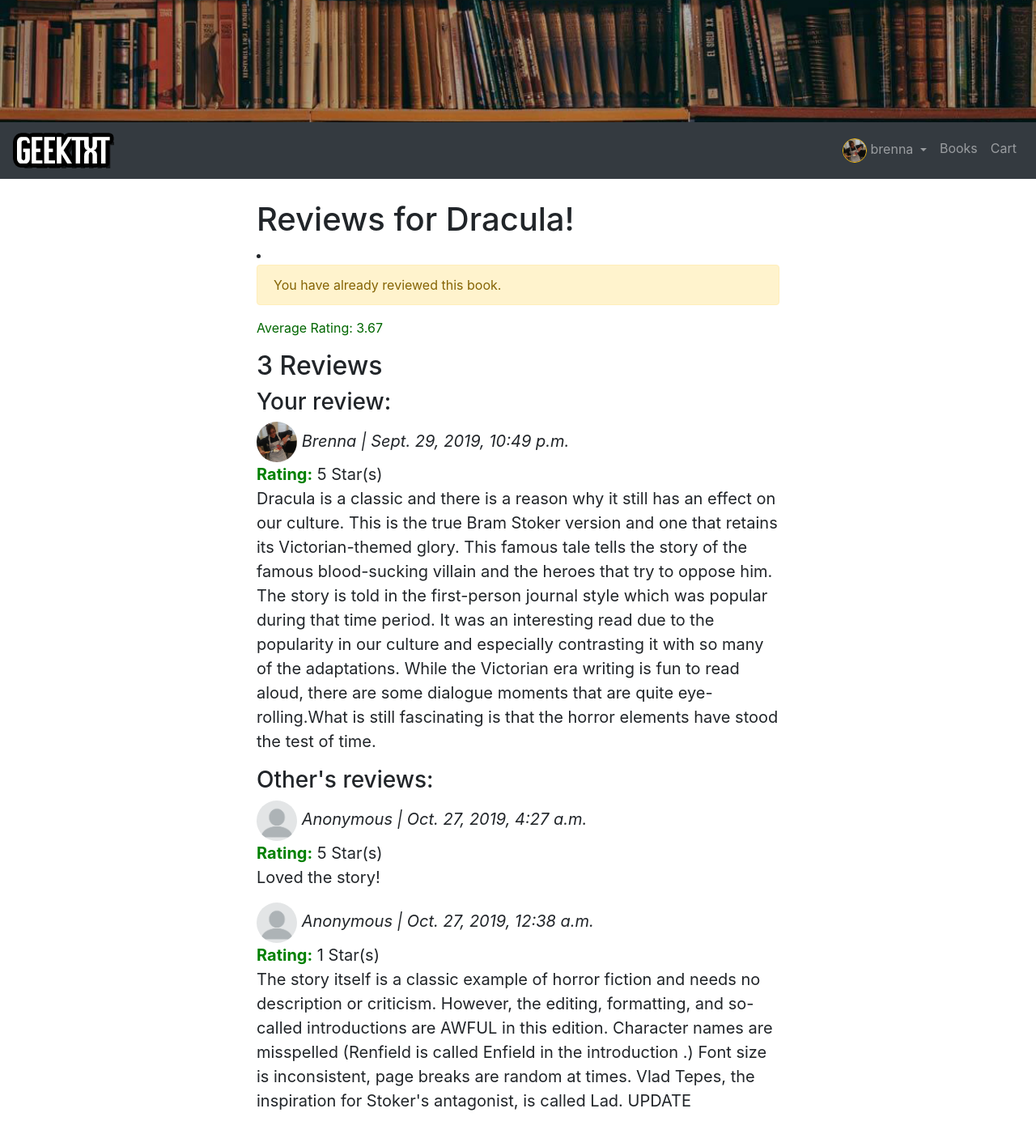
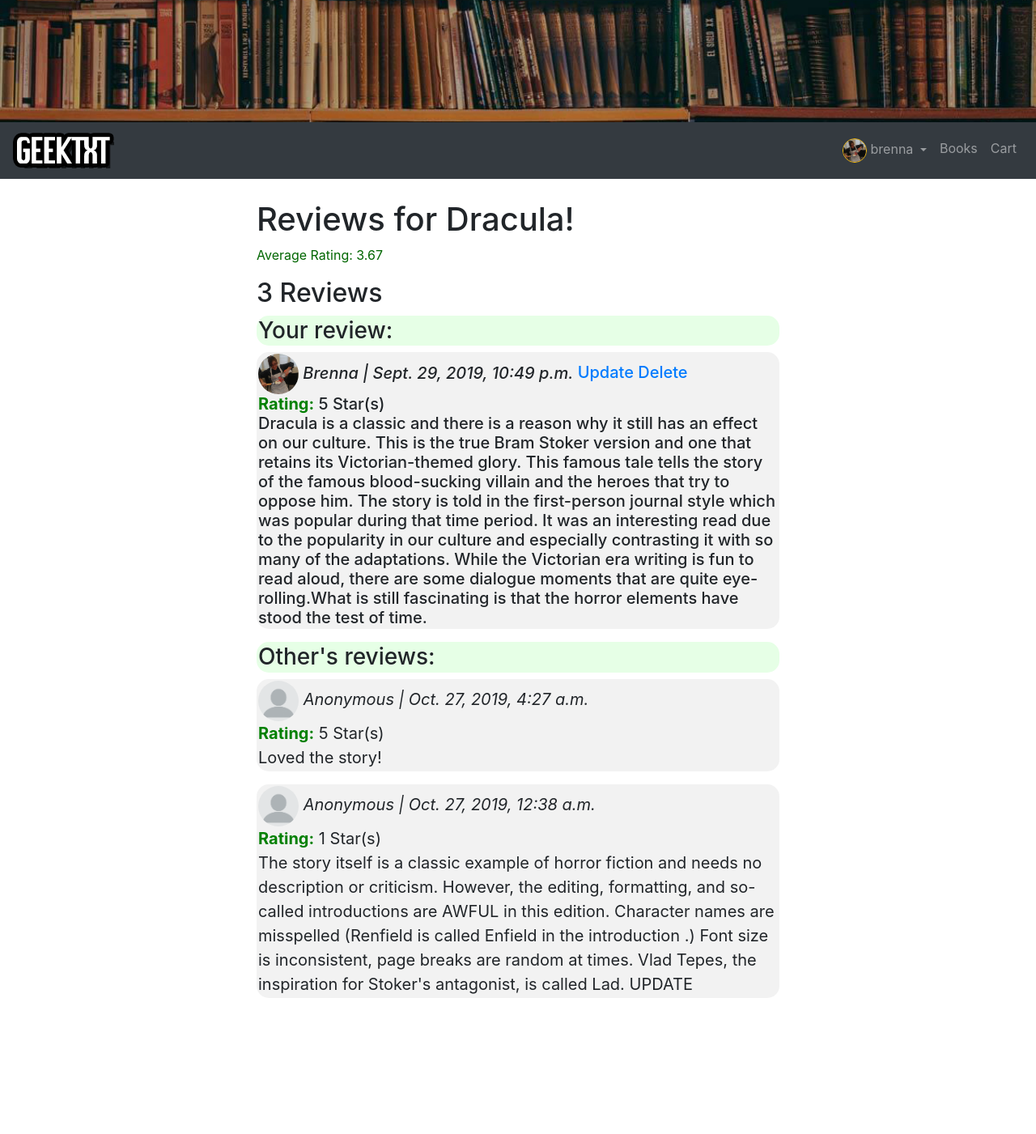
Before and after one commit to BrennaRamos/Team-7--Book-Store, a Django app: page /reviews/8/Dracula in a window 1280 px wide. Shown: the whole page at 81% size. After the commit the page ends 1233 px from the top, so only its background shows below. Run offline with Django 3.2, Linux system fonts and the light colour scheme; a user stored in the database is signed in; data comes from the database, SQL or seed files in the repository; both versions use the stored data as it was after the commit; parts of the project's set-up code (start-up, migrations or seed data) failed here and were passed over; some libraries are stand-ins or nearby versions.

Commit message:
users can edit their reviews now

```diff
--- a/bookstore/static/css/review-style.css
+++ b/bookstore/static/css/review-style.css
@@ -20,3 +20,9 @@
 .ave-rating {
 	color: #006600;
 }
+
+.your_review {
+	width:100%;
+    height:90%;
+    background:red;
+}
--- a/reviews/forms.py
+++ b/reviews/forms.py
@@ -10,3 +10,13 @@ class ReviewForm(forms.ModelForm):
                 'maxlength': '800',
             }),
         }
+
+class UpdateReviewForm(forms.ModelForm):
+	class Meta:
+		model = Review
+		fields = ('content', 'rating', 'anonymous')
+		widgets = {
+            'content' : forms.Textarea(attrs={
+                'maxlength': '800',
+            }),
+        }
--- a/reviews/templates/reviews/reviews.html
+++ b/reviews/templates/reviews/reviews.html
@@ -16,9 +16,6 @@
 	{% if user.is_authenticated %}
 		{% if purchased %}
 			{% if reviewed_already %}
-				<li>
-					<div class="alert alert-warning"> You have already reviewed this book. </div>
-				</li>
 			{% else %}
 				{% if reviews.count == 0 %}
 					<p>Be the first to review this book!</p>
@@ -51,24 +48,25 @@
 
 		<h2>{{ reviews.count }} Review{{ reviews|pluralize }}</h2>
 		{% if this_user_review %}
-			<h3>Your review:</h3>
+			<h3 style="background-color:#e6ffe6; border-radius:15px;padding:2px;">Your review:<h3>
 			{% for this_review in this_user_review %}
-				<blockquote class="blockquote">
+				<blockquote class="blockquote" style="background-color:#f2f2f2;border-radius: 15px;padding:2px;">
 					<cite title="Source Title">
 						<img class="rounded-circle account-img" src="{{ this_review.author.profile.profilePic.url }}" width="50" height="50">
-						{{ this_review.author|capfirst }} | {{ this_review.date_posted }}</cite>
-					<p class="mb-0"><span class="rating">Rating:</span> {{ this_review.rating }} Star(s)</p>
-					<p class="mb-0">{{ this_review.content }}</p>
+								{{ this_review.author|capfirst }} | {{ this_review.date_posted }}</cite>
+								<a href="{% url 'updateReview' this_review.id %}">Update</a>
+								<a href="">Delete</a>
+						<p class="mb-0"><span class="rating">Rating:</span> {{ this_review.rating }} Star(s)</p>
+						<p class="mb-0">{{ this_review.content }}</p>
 				</blockquote>
 			{% endfor %}
 		{% endif %}
-
 		{% if this_user_review and reviews_minus_this_user.count > 0 %}
-			<h3>Other's reviews:</h3>
+			<h3 style="background-color:#e6ffe6; border-radius:15px;padding:2px;">Other's reviews:</h3>
 		{% endif %}
 
 		{% for review in reviews_minus_this_user %}
-			<blockquote class="blockquote">
+			<blockquote class="blockquote" style="background-color:#f2f2f2;border-radius: 15px;padding:2px;">
 				<cite title="Source Title">
 					{% if review.anonymous %}
 					<img class="rounded-circle account-img" src="/static/images/anon.png" width="50" height="50">
--- a/reviews/urls.py
+++ b/reviews/urls.py
@@ -3,4 +3,5 @@ from . import views
 
 urlpatterns = [
     path(r'reviews/<id>/<title>', views.reviews, name='reviews'),
+    path(r'review/update/<id>', views.updateReview, name='updateReview'),
 ]
--- a/reviews/views.py
+++ b/reviews/views.py
@@ -6,6 +6,8 @@ from django.shortcuts import get_object_or_404
 from django.http import HttpResponseRedirect
 from django.contrib import messages
 from django.db.models import Avg
+import datetime
+
 
 def reviews(request, id, title):
 	user = request.user
@@ -25,24 +27,20 @@ def reviews(request, id, title):
 		reviewed_already = None
 
 	if request.method == 'POST':
-		if Review.objects.filter(book=book, author=user).exists():
-			messages.warning(request, "You can only review a book once.")
-			review_form = ReviewForm(request.POST or None)
+		review_form = ReviewForm(request.POST or None)
+		if review_form.is_valid():
+			content = request.POST.get('content')
+			rating = request.POST.get('rating')
+			if request.POST.get('anonymous'):
+				anonymous = True
+			else:
+				anonymous = False
+			review = Review.objects.create(book=book, author=user, content=content, rating=rating, anonymous=anonymous)
+			review.save()
+			messages.success(request, "You've successfully reviewed this book.")
+			return HttpResponseRedirect('/reviews/%s/%s' % (book.id, book.title))
 		else:
-			review_form = ReviewForm(request.POST or None)
-			if review_form.is_valid():
-				content = request.POST.get('content')
-				rating = request.POST.get('rating')
-				if request.POST.get('anonymous'):
-					anonymous = True
-				else:
-					anonymous = False
-				review = Review.objects.create(book=book, author=user, content=content, rating=rating, anonymous=anonymous)
-				review.save()
-				messages.success(request, "You've successfully reviewed this book.")
-				review_form= ReviewForm()
-			else:
-				review_form= ReviewForm()
+			review_form= ReviewForm()
 	else:
 		review_form= ReviewForm()
 
@@ -59,3 +57,27 @@ def reviews(request, id, title):
     	'reviewed_already': reviewed_already,
     }
 	return render(request, 'reviews/reviews.html', context)
+
+
+def updateReview(request, id):
+	review = get_object_or_404(Review, id=id)
+	if review:
+		update_review_form = UpdateReviewForm(request.POST or None, initial={'content': review.content, 'rating': review.rating, 'anonymous': review.anonymous})
+
+	if update_review_form.is_valid():
+		review.content = request.POST.get('content')
+		review.rating = request.POST.get('rating')
+		review.date_posted = datetime.datetime.now()
+		if request.POST.get('anonymous'):
+			review.anonymous = True
+		else:
+			review.anonymous = False
+		review.save()
+		return HttpResponseRedirect('/reviews/%s/%s' % (review.book.id, review.book.title))
+
+	context = {
+    	'title': 'Update Review',
+    	'update_review_form': update_review_form,
+    	'book_title': review.book.title,
+    }
+	return render(request, 'reviews/update-review.html', context)
```
Also changed, not shown: reviews/templates/reviews/update-review.html (added, +12 -0 lines), db.sqlite3.
